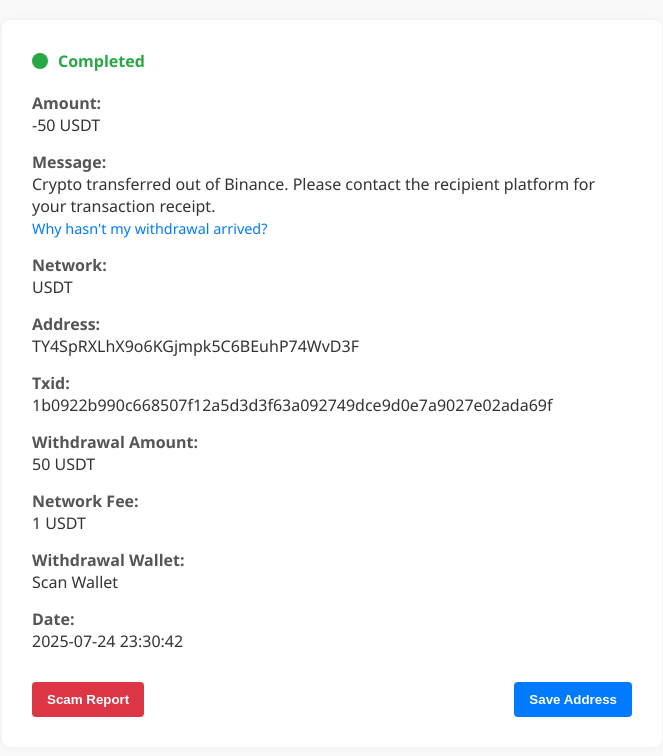
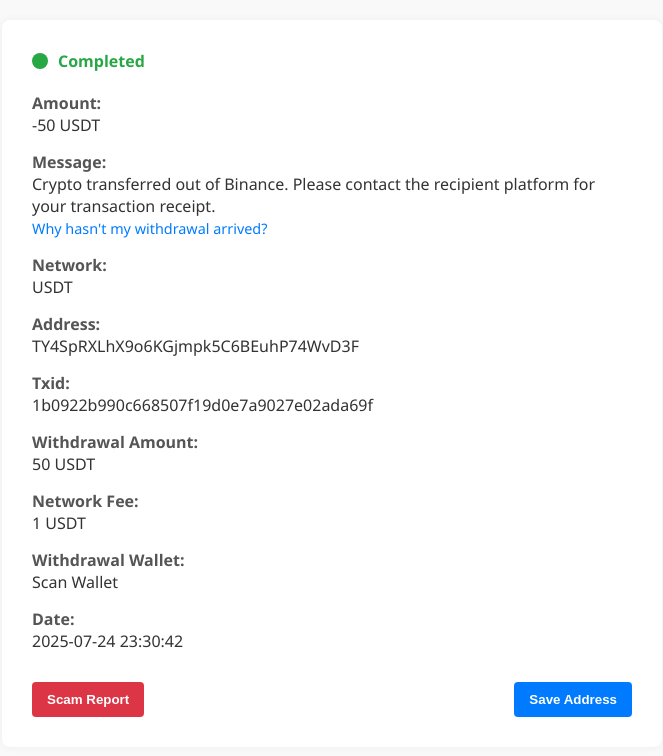
Before and after one commit to bybit4-U/automatic-octo-engine, a plain HTML site: page index.html in a window 1280 px wide. Shown: the whole page, without its empty margins (308-971 px from the left). Drawn offline with Linux system fonts and the light colour scheme.

Commit message:
Update index.html

```diff
--- a/index.html
+++ b/index.html
@@ -99,7 +99,7 @@
 
     <div class="section">
       <div class="label">Txid:</div>
-      <div class="value">1b0922b990c668507f12a5d3d3f63a092749dce9d0e7a9027e02ada69f</div>
+      <div class="value">1b0922b990c668507f19d0e7a9027e02ada69f</div>
     </div>
 
     <div class="section">
```
